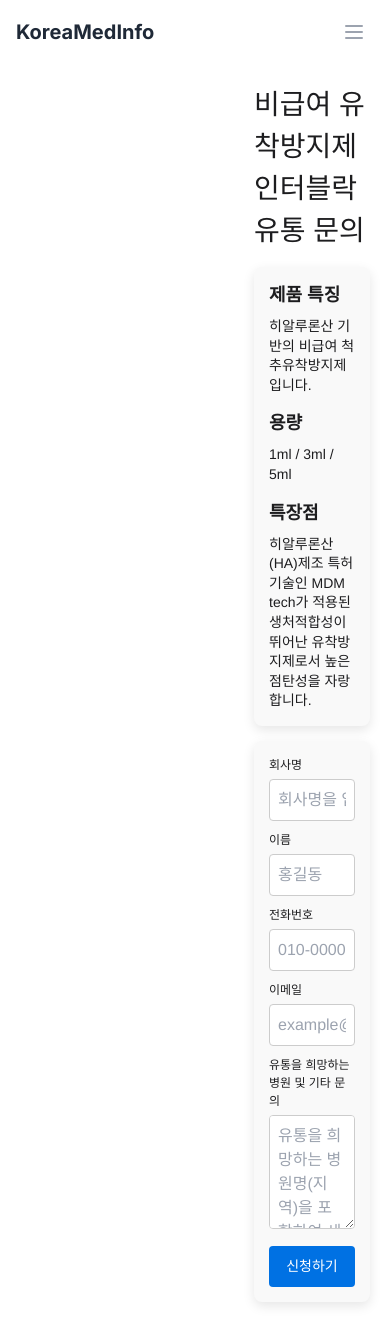
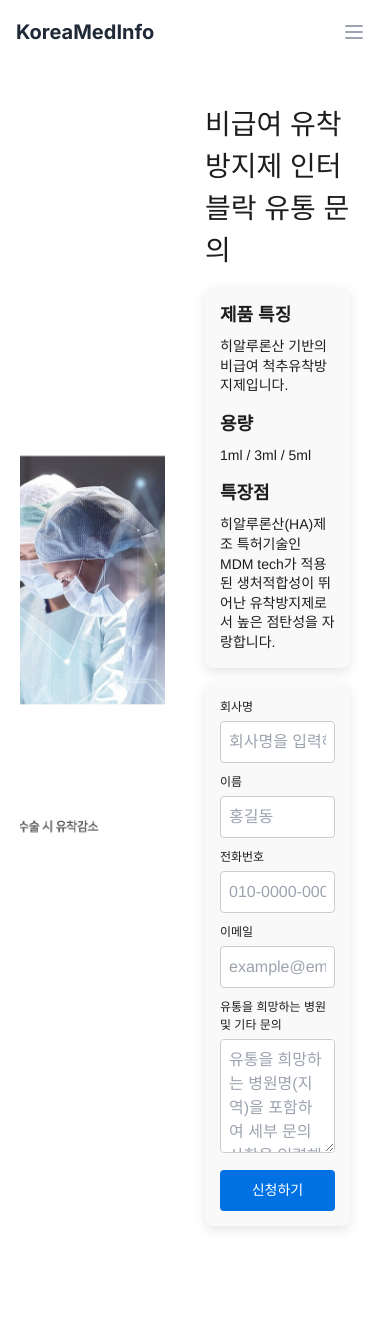
Before and after one commit to TonyHan99/koreamedinfo, a Next.js app: page /ad-landing in a window 390 px wide. After the commit the page ends 1266 px from the top, so only its background shows below. Built offline with nearby package versions, Linux system fonts and the light colour scheme.

Commit message:
Improve responsive design for ad landing page

```diff
--- a/src/app/ad-landing/page.tsx
+++ b/src/app/ad-landing/page.tsx
@@ -40,45 +40,76 @@ export default function AdLanding() {
   };
 
   return (
-    <div style={{
+    <div className="container" style={{
       display: 'flex',
       flexDirection: 'row',
       minHeight: '100vh',
       fontFamily: 'Helvetica, Arial, sans-serif',
       backgroundColor: '#fff',
-      alignItems: 'center'
+      alignItems: 'center',
+      padding: '20px',
+      boxSizing: 'border-box'
     }}>
 
       <style jsx>{`
         @media (max-width: 768px) {
           .container {
             flex-direction: column;
-            align-items: stretch;
+            padding: 10px;
           }
-          .image-section, .form-section {
+          .image-section {
             width: 100%;
-            height: auto;
+            height: 40vh;
+            margin-bottom: 20px;
+          }
+          .form-section {
+            width: 100%;
+            padding: 15px;
+          }
+          h1 {
+            font-size: 24px;
+          }
+          .product-info {
+            padding: 12px;
+          }
+          form {
+            padding: 12px;
+          }
+          input, textarea {
+            font-size: 16px;
+          }
+        }
+        @media (min-width: 769px) and (max-width: 1024px) {
+          .container {
+            padding: 15px;
+          }
+          .image-section {
+            height: 45vh;
           }
         }
       `}</style>
 
       <div className="image-section" style={{
-        width: '60%',
+        flex: 1,
         backgroundImage: 'url(/images/ad-product/interblock.jpg)',
         backgroundSize: 'cover',
         backgroundPosition: 'center',
         backgroundRepeat: 'no-repeat',
-        height: 'auto'
+        height: '50vh',
+        borderRadius: '8px',
+        marginRight: '20px'
       }}>
         {/* 제품 이미지 */}
       </div>
       <div className="form-section" style={{
-        width: '40%',
+        flex: 1,
         padding: '20px',
         color: '#1d1d1f',
         display: 'flex',
         flexDirection: 'column',
-        justifyContent: 'center'
+        justifyContent: 'center',
+        maxWidth: '600px',
+        margin: '0 auto'
       }}>
         <h1 style={{ fontSize: '28px', marginBottom: '15px' }}>비급여 유착방지제 인터블락 유통 문의</h1>
         <div style={{ backgroundColor: '#f9f9f9', padding: '15px', borderRadius: '8px', marginBottom: '15px', boxShadow: '0 4px 12px rgba(0,0,0,0.1)' }}>
```
